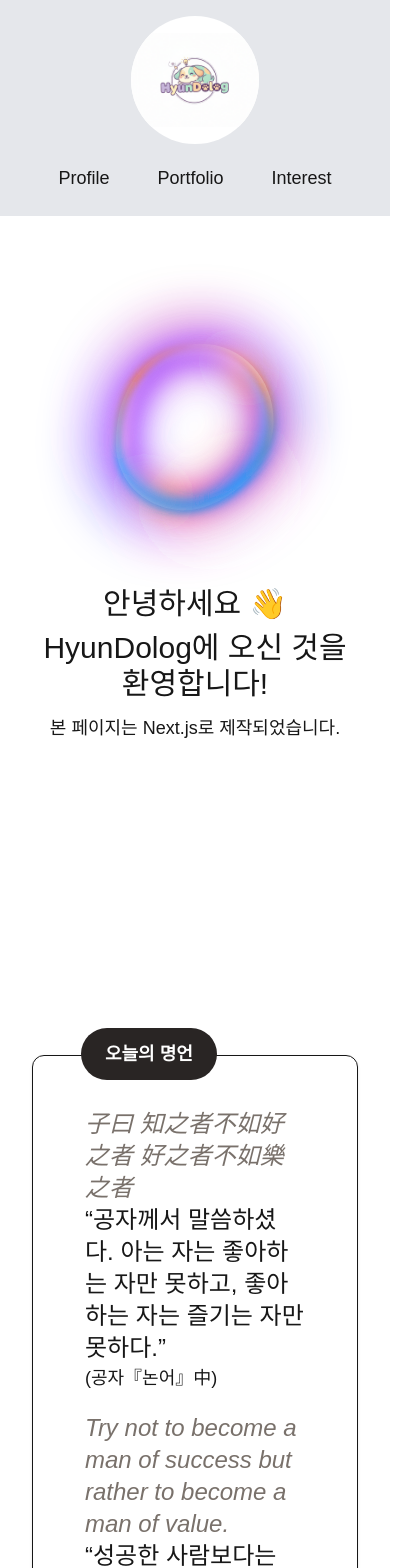
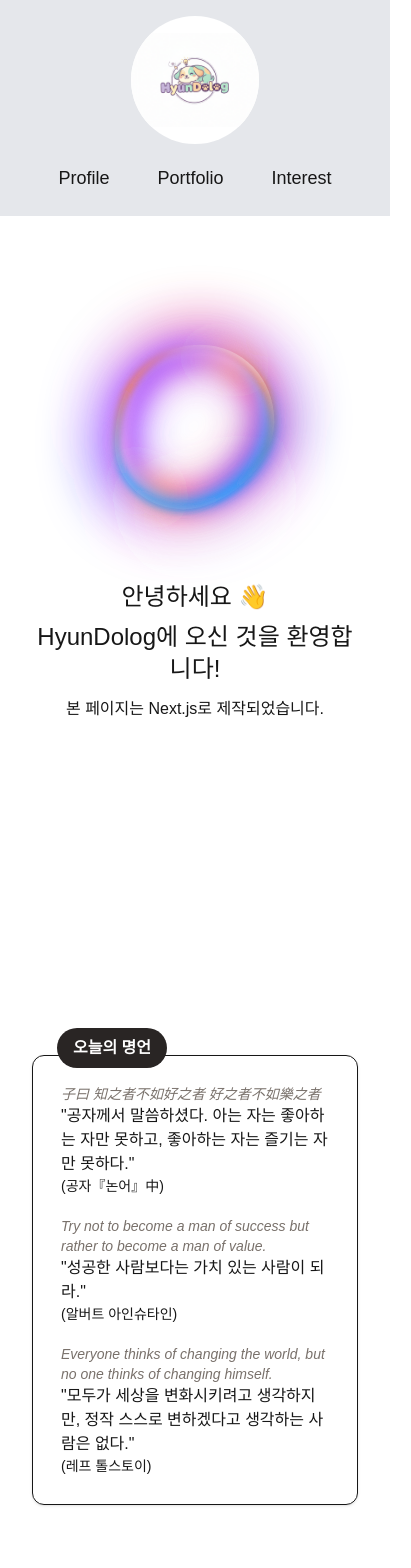
Before and after one commit to hyundol97/HyunDolog, a Next.js app: page / in a window 390 px wide. Shown: the top 1568 px of the page, 411 px wide, since content can reach past the window. Built offline with nearby package versions, Linux system fonts and the light colour scheme.

Commit message:
style: add responsive UI style

```diff
--- a/src/app/page.tsx
+++ b/src/app/page.tsx
@@ -2,7 +2,7 @@ import ScrollContents from '@/components/ScrollContents';
 
 export default function Home() {
     return (
-        <div className="w-full max-w-6xl py-4 px-8">
+        <div className="w-full max-w-6xl py-4 px-4 md:px-8">
             <ScrollContents pageName="home" />
         </div>
     );
--- a/src/components/ScrollContents.tsx
+++ b/src/components/ScrollContents.tsx
@@ -88,7 +88,7 @@ export default function ScrollContents({ pageName, effectDirection = 'y' }: Scol
             {
                 root: null,
                 rootMargin: '-15% 0px -15% 0px',
-                threshold: 0.5,
+                threshold: window.innerWidth < 768 ? 0.25 : 0.5,
             }
         );
 
@@ -103,68 +103,74 @@ export default function ScrollContents({ pageName, effectDirection = 'y' }: Scol
             {pageName === 'home' ? (
                 <>
                     <section className="common-section opacity-0 translate-y-8 transition-all duration-1000 ease-out">
-                        <div className="flex flex-col items-center">
+                        <div className="flex flex-col items-center px-4">
                             <CommonLottie file={homeLottie} />
-                            <span className="mt-4 text-center subpixel-antialiased text-3xl animate-[bounce_1.5s_infinite]">
-                                <p className="text-3xl p-1">안녕하세요 👋</p>
-                                <p className="text-3xl p-1">HyunDolog에 오신 것을 환영합니다!</p>
-                                <p className="text-lg p-2">본 페이지는 Next.js로 제작되었습니다.</p>
+                            <span className="mt-4 text-center subpixel-antialiased text-2xl md:text-3xl animate-[bounce_1.5s_infinite]">
+                                <p className="text-2xl md:text-3xl p-1">안녕하세요 👋</p>
+                                <p className="text-2xl md:text-3xl p-1">
+                                    HyunDolog에 오신 것을 환영합니다!
+                                </p>
+                                <p className="text-base md:text-lg p-2">
+                                    본 페이지는 Next.js로 제작되었습니다.
+                                </p>
                             </span>
                         </div>
                     </section>
 
-                    <section className="text-section opacity-0 translate-y-8 transition-all duration-1000 ease-out">
-                        <div className="relative p-12 border rounded-xl shadow-sm">
-                            <span className="absolute -top-7 left-12 px-6 py-3 text-lg font-semibold rounded-full bg-stone-800 text-white dark:bg-white dark:text-stone-800">
+                    <section className="text-section opacity-0 translate-y-8 transition-all duration-1000 ease-out px-4">
+                        <div className="relative p-6 md:p-12 border rounded-xl shadow-sm">
+                            <span className="absolute -top-7 left-6 md:left-12 px-4 md:px-6 py-2 md:py-3 text-base md:text-lg font-semibold rounded-full bg-stone-800 text-white dark:bg-white dark:text-stone-800">
                                 오늘의 명언
                             </span>
 
                             <div className="grid gap-y-3">
-                                <span className="text-2xl p-1">
-                                    <p className="italic text-stone-500">
+                                <span className="text-lg md:text-2xl p-1">
+                                    <p className="italic text-stone-500 text-sm md:text-base">
                                         子曰 知之者不如好之者 好之者不如樂之者
                                     </p>
-                                    <p>
-                                        “공자께서 말씀하셨다. 아는 자는 좋아하는 자만 못하고,
-                                        좋아하는 자는 즐기는 자만 못하다.”
+                                    <p className="text-base md:text-xl">
+                                        "공자께서 말씀하셨다. 아는 자는 좋아하는 자만 못하고,
+                                        좋아하는 자는 즐기는 자만 못하다."
                                     </p>
-                                    <p className="text-lg">(공자『논어』中)</p>
+                                    <p className="text-sm md:text-lg">(공자『논어』中)</p>
                                 </span>
 
-                                <span className="text-2xl p-1">
-                                    <p className="italic text-stone-500">
+                                <span className="text-lg md:text-2xl p-1">
+                                    <p className="italic text-stone-500 text-sm md:text-base">
                                         Try not to become a man of success but rather to become a
                                         man of value.
                                     </p>
-                                    <p>“성공한 사람보다는 가치 있는 사람이 되라.”</p>
-                                    <p className="text-lg">(알버트 아인슈타인)</p>
+                                    <p className="text-base md:text-xl">
+                                        "성공한 사람보다는 가치 있는 사람이 되라."
+                                    </p>
+                                    <p className="text-sm md:text-lg">(알버트 아인슈타인)</p>
                                 </span>
 
-                                <span className="text-2xl p-1">
-                                    <p className="italic text-stone-500">
+                                <span className="text-lg md:text-2xl p-1">
+                                    <p className="italic text-stone-500 text-sm md:text-base">
                                         Everyone thinks of changing the world, but no one thinks of
                                         changing himself.
                                     </p>
-                                    <p>
-                                        “모두가 세상을 변화시키려고 생각하지만, 정작 스스로
-                                        변하겠다고 생각하는 사람은 없다.”
+                                    <p className="text-base md:text-xl">
+                                        "모두가 세상을 변화시키려고 생각하지만, 정작 스스로
+                                        변하겠다고 생각하는 사람은 없다."
                                     </p>
-                                    <p className="text-lg">(레프 톨스토이)</p>
+                                    <p className="text-sm md:text-lg">(레프 톨스토이)</p>
                                 </span>
                             </div>
                         </div>
                     </section>
 
-                    <section className="common-section p-12 opacity-0 translate-y-8 transition-all duration-1000 ease-out">
-                        <div className="flex gap-x-12">
-                            <div className="w-2/5 flex flex-col">
-                                <div className="grid gap-y-2 text-lg">
+                    <section className="common-section p-4 md:p-12 opacity-0 translate-y-8 transition-all duration-1000 ease-out">
+                        <div className="flex flex-col md:flex-row gap-6 md:gap-x-12">
+                            <div className="w-full md:w-2/5 flex flex-col">
+                                <div className="grid gap-y-2 text-base md:text-lg">
                                     <Image
                                         src={homeProfileImage}
                                         alt="home profile personal image"
                                         width={150}
                                         height={150}
-                                        className="object-cover rounded-full w-48 h-48 m-auto mb-3"
+                                        className="object-cover rounded-full w-32 h-32 md:w-48 md:h-48 m-auto mb-3"
                                     />
                                     <Accordion
                                         key={0}
@@ -191,18 +197,18 @@ export default function ScrollContents({ pageName, effectDirection = 'y' }: Scol
                                     </div>
                                 </div>
 
-                                <div className="rounded-xl mt-auto text-center">
+                                <div className="rounded-xl mt-4 md:mt-auto text-center">
                                     <Link href="/profile">
                                         <button
                                             type="button"
-                                            className="cursor-pointer p-6 w-3/5 bg-indigo-600 font-semibold rounded-xl transition-all duration-200 ease-out hover:bg-indigo-700 hover:shadow-lg hover:scale-[1.05] active:scale-[0.95]"
+                                            className="cursor-pointer p-4 md:p-6 w-4/5 md:w-3/5 text-sm md:text-base bg-indigo-600 font-semibold rounded-xl transition-all duration-200 ease-out hover:bg-indigo-700 hover:shadow-lg hover:scale-[1.05] active:scale-[0.95]"
                                         >
                                             Profile 페이지로 이동하기
                                         </button>
                                     </Link>
                                 </div>
                             </div>
-                            <div className="w-3/5 rounded-xl overflow-hidden aspect-square">
+                            <div className="w-full md:w-3/5 rounded-xl overflow-hidden aspect-square">
                                 <Image
                                     src={profileImage}
                                     alt="home profile image"
@@ -214,35 +220,37 @@ export default function ScrollContents({ pageName, effectDirection = 'y' }: Scol
                         </div>
                     </section>
 
-                    <section className="common-section opacity-0 translate-y-8 transition-all duration-1000 ease-out">
-                        <div className="flex gap-6 p-12">
-                            <div className="w-1/2 relative p-12 border rounded-xl shadow-sm flex flex-col">
+                    <section className="common-section opacity-0 translate-y-8 transition-all duration-1000 ease-out px-4">
+                        <div className="flex flex-col md:flex-row gap-6 p-4 md:p-12">
+                            <div className="w-full md:w-1/2 relative p-6 md:p-12 border rounded-xl shadow-sm flex flex-col">
                                 <div className="grid grid-cols-2 gap-4 flex-grow">
                                     <Link
                                         href="https://www.chungjungduo.com/"
                                         target="_blank"
                                         rel="noopener noreferrer"
-                                        className="cursor-pointer border rounded-xl shadow-sm aspect-square flex flex-col items-center justify-center gap-3 hover:scale-105 transition-all duration-200 no-underline"
+                                        className="cursor-pointer border rounded-xl shadow-sm aspect-square flex flex-col items-center justify-center gap-2 md:gap-3 hover:scale-105 transition-all duration-200 no-underline"
                                     >
                                         <Image
                                             src={portfolioChungchungduoImage}
                                             alt="chungjungduo logo image"
                                             width={100}
                                             height={100}
-                                            className="object-cover rounded-xl"
+                                            className="object-cover rounded-xl w-16 h-16 md:w-20 md:h-20"
                                         />
-                                        <p className="text-sm">청정듀오 홈페이지</p>
+                                        <p className="text-xs md:text-sm text-center px-1">
+                                            청정듀오 홈페이지
+                                        </p>
                                     </Link>
                                     <a className="cursor-pointer border rounded-xl shadow-sm aspect-square flex flex-col items-center justify-center gap-3 hover:scale-105 transition-all duration-200 no-underline invisible"></a>
                                     <a className="cursor-pointer border rounded-xl shadow-sm aspect-square flex flex-col items-center justify-center gap-3 hover:scale-105 transition-all duration-200 no-underline invisible"></a>
                                     <a className="cursor-pointer border rounded-xl shadow-sm aspect-square flex flex-col items-center justify-center gap-3 hover:scale-105 transition-all duration-200 no-underline invisible"></a>
                                 </div>
 
-                                <div className="mt-10 text-center">
+                                <div className="mt-6 md:mt-10 text-center">
                                     <Link href="/portfolio">
                                         <button
                                             type="button"
-                                            className="cursor-pointer p-6 w-3/5 bg-indigo-600 text-sm font-semibold rounded-xl transition-all duration-200 ease-out hover:bg-indigo-700 hover:shadow-lg hover:scale-[1.05] active:scale-[0.95]"
+                                            className="cursor-pointer p-4 md:p-6 w-4/5 md:w-3/5 bg-indigo-600 text-xs md:text-sm font-semibold rounded-xl transition-all duration-200 ease-out hover:bg-indigo-700 hover:shadow-lg hover:scale-[1.05] active:scale-[0.95]"
                                         >
                                             Portfoilo 페이지로 이동하기
                                         </button>
@@ -250,7 +258,7 @@ export default function ScrollContents({ pageName, effectDirection = 'y' }: Scol
                                 </div>
                             </div>
 
-                            <div className="w-1/2 relative p-12 border rounded-xl shadow-sm flex flex-col">
+                            <div className="w-full md:w-1/2 relative p-6 md:p-12 border rounded-xl shadow-sm flex flex-col">
                                 <div className="grid grid-cols-2 gap-4 flex-grow">
                                     <Link
                                         href="/interest"
@@ -316,11 +324,11 @@ export default function ScrollContents({ pageName, effectDirection = 'y' }: Scol
                                     </Link>
                                 </div>
 
-                                <div className="mt-10 text-center">
+                                <div className="mt-6 md:mt-10 text-center">
                                     <Link href="/interest">
                                         <button
                                             type="button"
-                                            className="cursor-pointer p-6 w-3/5 bg-indigo-600 text-sm font-semibold rounded-xl transition-all duration-200 ease-out hover:bg-indigo-700 hover:shadow-lg hover:scale-[1.05] active:scale-[0.95]"
+                                            className="cursor-pointer p-4 md:p-6 w-4/5 md:w-3/5 bg-indigo-600 text-xs md:text-sm font-semibold rounded-xl transition-all duration-200 ease-out hover:bg-indigo-700 hover:shadow-lg hover:scale-[1.05] active:scale-[0.95]"
                                         >
                                             Interest 페이지로 이동하기
                                         </button>
@@ -330,10 +338,10 @@ export default function ScrollContents({ pageName, effectDirection = 'y' }: Scol
                         </div>
                     </section>
 
-                    <section className="common-section opacity-0 translate-y-8 transition-all duration-1000 ease-out">
-                        <div className="flex gap-12 p-12">
-                            <div className="w-1/2 space-y-6">
-                                <h1 className="inline-block text-3xl font-bold px-4 py-2 mb-6 bg-gradient-to-r from-cyan-400/70 to-cyan-600/70 text-white rounded-xl">
+                    <section className="common-section opacity-0 translate-y-8 transition-all duration-1000 ease-out px-4">
+                        <div className="flex flex-col lg:flex-row gap-6 lg:gap-12 p-4 md:p-12">
+                            <div className="w-full lg:w-1/2 space-y-6">
+                                <h1 className="inline-block text-xl md:text-3xl font-bold px-3 md:px-4 py-2 mb-6 bg-gradient-to-r from-cyan-400/70 to-cyan-600/70 text-white rounded-xl">
                                     언어 / 프레임워크 / 라이브러리
                                 </h1>
 
@@ -452,12 +460,12 @@ export default function ScrollContents({ pageName, effectDirection = 'y' }: Scol
                                 </div>
                             </div>
 
-                            <div className="flex items-center">
+                            <div className="hidden lg:flex items-center">
                                 <div className="w-px h-full bg-gradient-to-b from-transparent via-gray-300 to-transparent"></div>
                             </div>
 
-                            <div className="w-1/2 space-y-6">
-                                <h1 className="inline-block text-3xl font-bold px-4 py-2 mb-6 bg-gradient-to-r from-cyan-700/70 to-cyan-500/70 text-white rounded-xl shadow-md">
+                            <div className="w-full lg:w-1/2 space-y-6">
+                                <h1 className="inline-block text-xl md:text-3xl font-bold px-3 md:px-4 py-2 mb-6 bg-gradient-to-r from-cyan-700/70 to-cyan-500/70 text-white rounded-xl shadow-md">
                                     도구 / 환경
                                 </h1>
 
```
